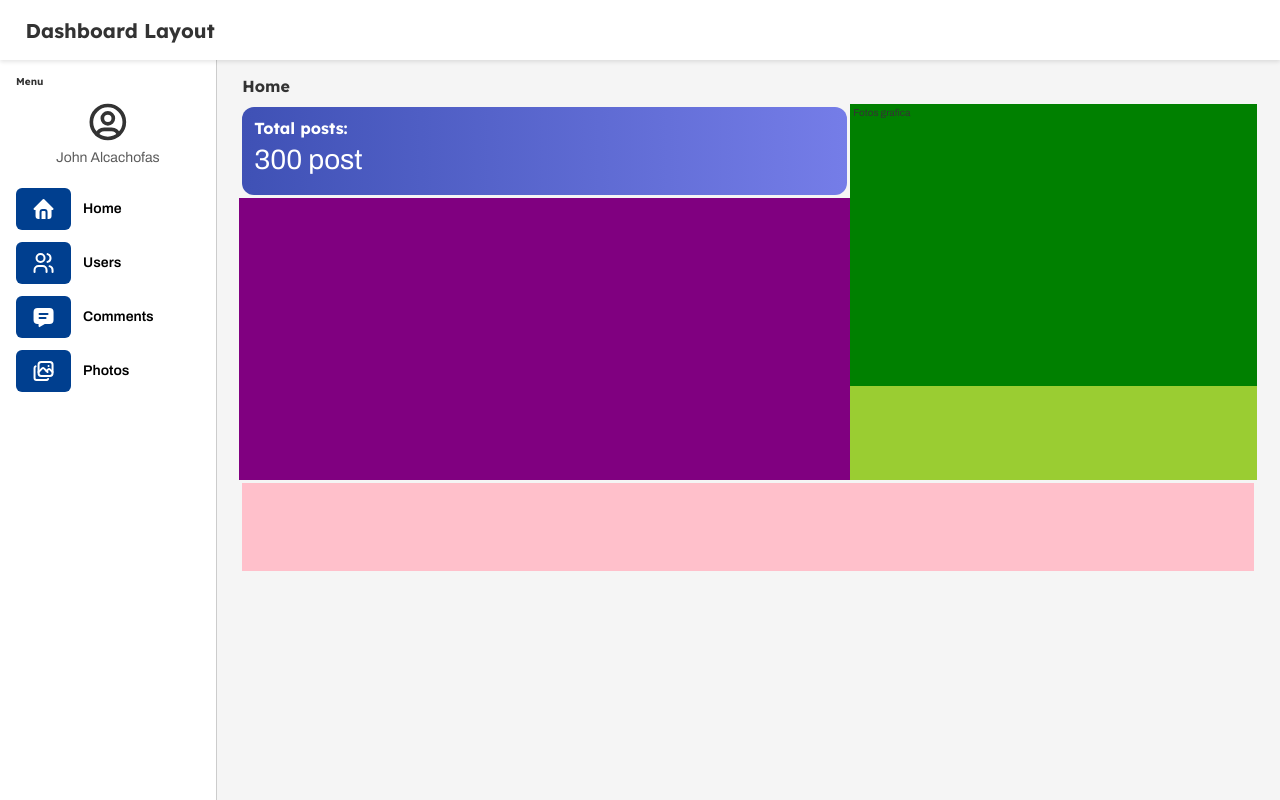
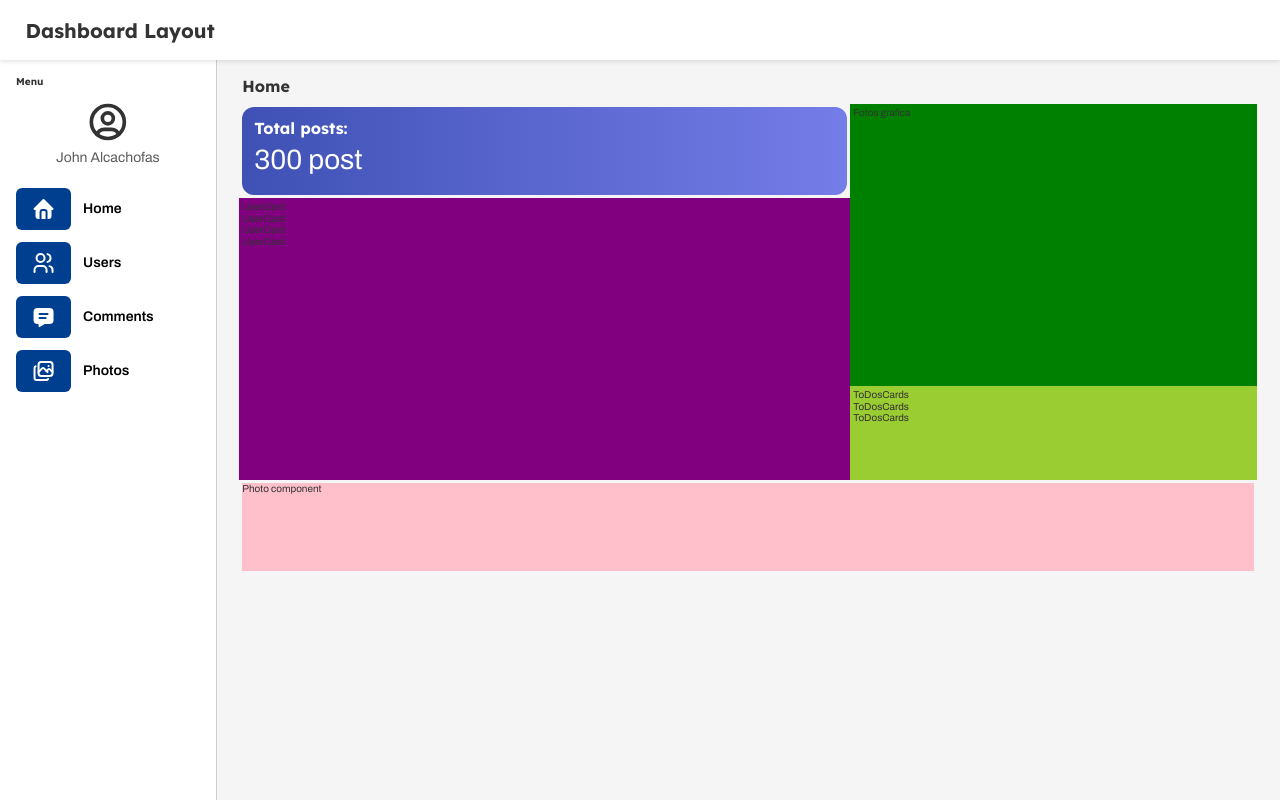
Before and after one commit to Migeuskz/ReactBoard-final, a React (Vite) app: page / in a window 1280 px wide. Built offline with nearby package versions, Linux system fonts and the light colour scheme.

Commit message:
creacion de carpetas de componentes

```diff
--- /dev/null
+++ b/src/components/PopularComments/index.tsx
@@ -0,0 +1,9 @@
+import './PopularComments.css'
+
+export default function PopularComments() {
+  return (
+    <div>
+      Photo component
+    </div>
+  )
+}
--- /dev/null
+++ b/src/components/ToDosCard/index.tsx
@@ -0,0 +1,9 @@
+import './ToDosCard.css'
+
+export default function ToDosCard() {
+  return (
+    <div>
+      ToDosCards
+    </div>
+  )
+}
--- /dev/null
+++ b/src/components/UserCard/index.tsx
@@ -0,0 +1,9 @@
+import './UserCard.css'
+
+export default function UserCard() {
+  return (
+    <div>
+      UserCard
+    </div>
+  )
+}
--- a/src/pages/Home/index.tsx
+++ b/src/pages/Home/index.tsx
@@ -1,5 +1,8 @@
 import PhotosChart from '../../components/PhotosChart'
+import PopularComments from '../../components/PopularComments'
 import PostCard from '../../components/PostsCard'
+import ToDosCard from '../../components/ToDosCard'
+import UserCard from '../../components/UserCard'
 import './Home.css'
 
 export default function Home() {
@@ -13,9 +16,20 @@ export default function Home() {
         <div className='photosContainer'>
           <PhotosChart/>
         </div>
-        <div className='usersContainer'></div>
-        <div className='todosContainer'></div>
-        <div className='commentsContainer'></div>
+        <div className='usersContainer'>
+          <UserCard/>
+          <UserCard/>
+          <UserCard/>
+          <UserCard/>
+        </div>
+        <div className='todosContainer'>
+          <ToDosCard/>
+          <ToDosCard/>
+          <ToDosCard/>
+        </div>
+        <div className='commentsContainer'>
+          <PopularComments/>
+        </div>
       </div>
     </div>
   )
```
Also changed, not shown: src/components/PopularComments/PopularComments.css (added), src/components/ToDosCard/ToDosCard.css (added), src/components/UserCard/UserCard.css (added).
